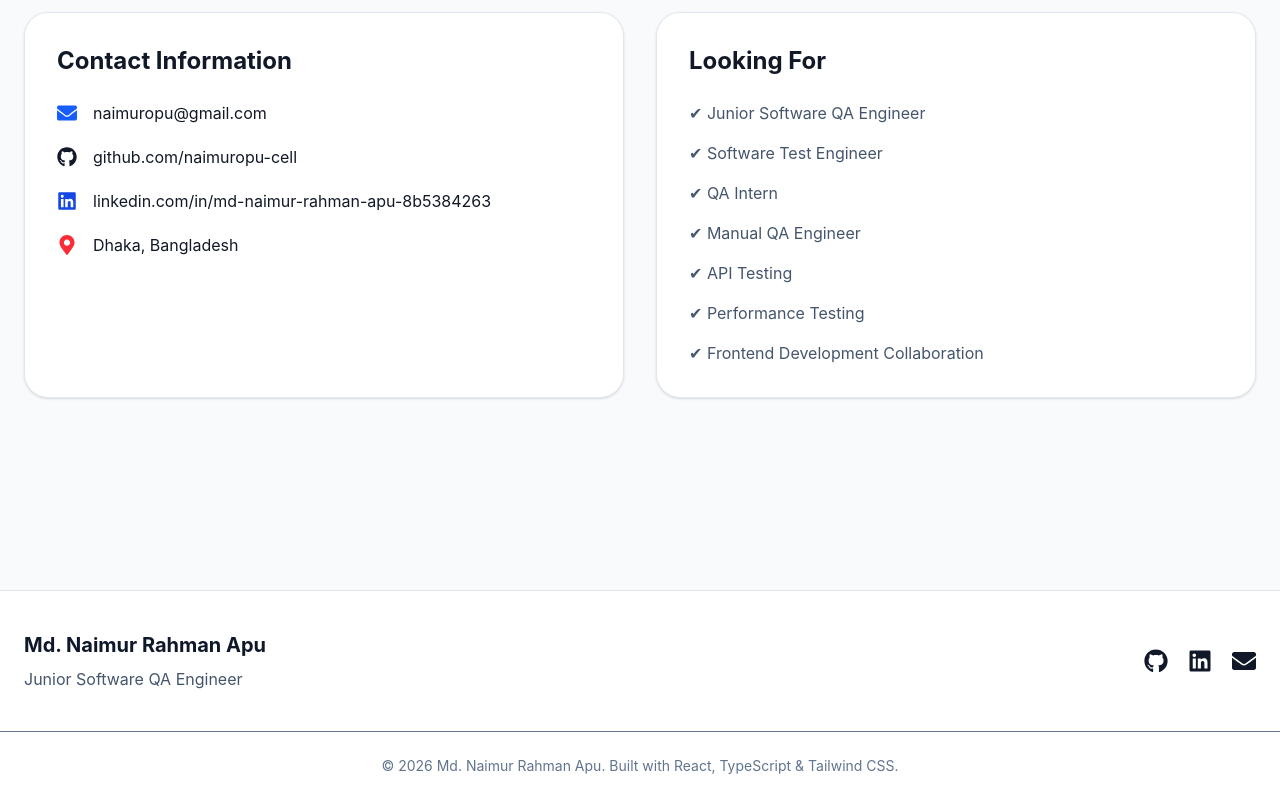
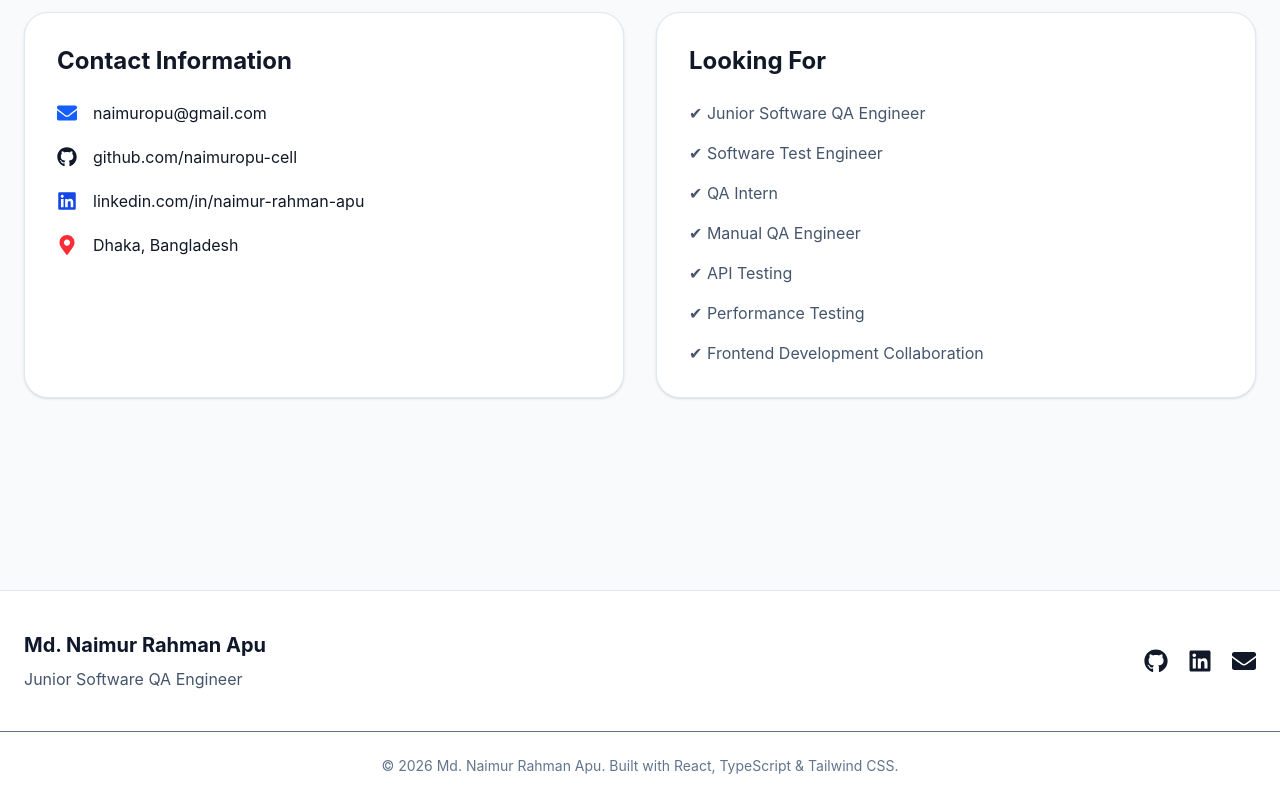
Before and after one commit to naimuropu-cell/naimuropu-cell.github.io, a React (Vite) app: page / in a window 1280 px wide. Shown: the part 7913-8713 px from the top of the page. Built offline with nearby package versions, Linux system fonts and the light colour scheme.

Commit message:
Update LinkedIn profile URL

```diff
--- a/src/components/Footer.tsx
+++ b/src/components/Footer.tsx
@@ -29,7 +29,7 @@ export default function Footer() {
           </a>
 
           <a
-  href="https://www.linkedin.com/in/md-naimur-rahman-apu-8b5384263/"
+  href="https://www.linkedin.com/in/naimur-rahman-apu//"
   target="_blank"
   rel="noreferrer"
   className="hover:text-blue-600 transition"
--- a/src/data/profile.ts
+++ b/src/data/profile.ts
@@ -12,7 +12,7 @@ const profile = {
 
     github: "https://github.com/naimuropu-cell",
 
-    linkedin: "https://www.linkedin.com/in/md-naimur-rahman-apu-8b5384263/",
+    linkedin: "https://www.linkedin.com/in/naimur-rahman-apu/",
 
     resume: "#",
 
--- a/src/sections/Contact.tsx
+++ b/src/sections/Contact.tsx
@@ -56,12 +56,12 @@ import {
               <div className="flex items-center gap-4">
                 <FaLinkedin className="text-blue-700 text-xl" />
                 <a
-  href="https://www.linkedin.com/in/md-naimur-rahman-apu-8b5384263/"
+  href="https://www.linkedin.com/in/naimur-rahman-apu/"
   target="_blank"
   rel="noreferrer"
   className="hover:text-blue-600 transition"
 >
-  linkedin.com/in/md-naimur-rahman-apu-8b5384263
+  linkedin.com/in/naimur-rahman-apu
 </a>
               </div>
 
```
